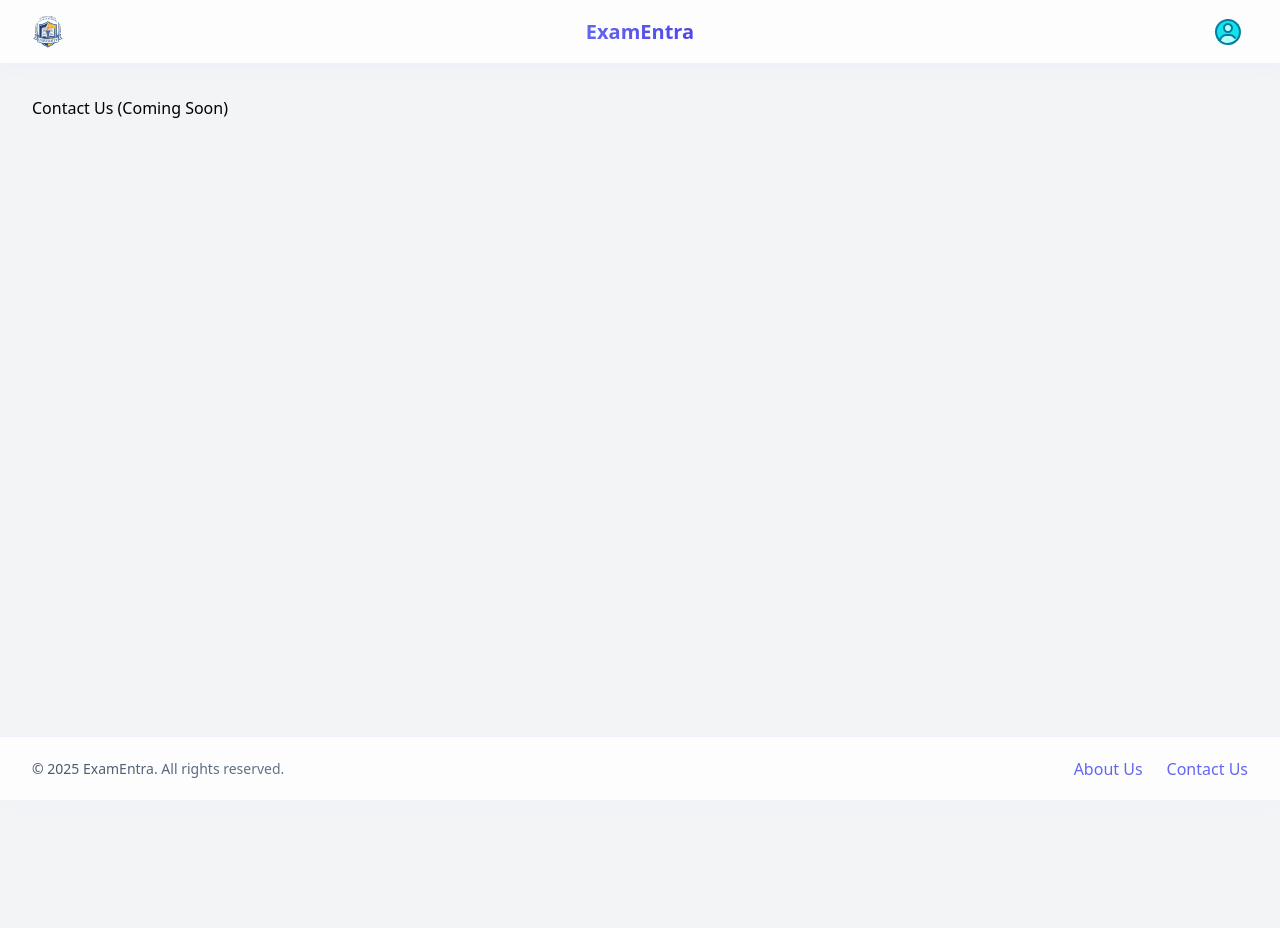
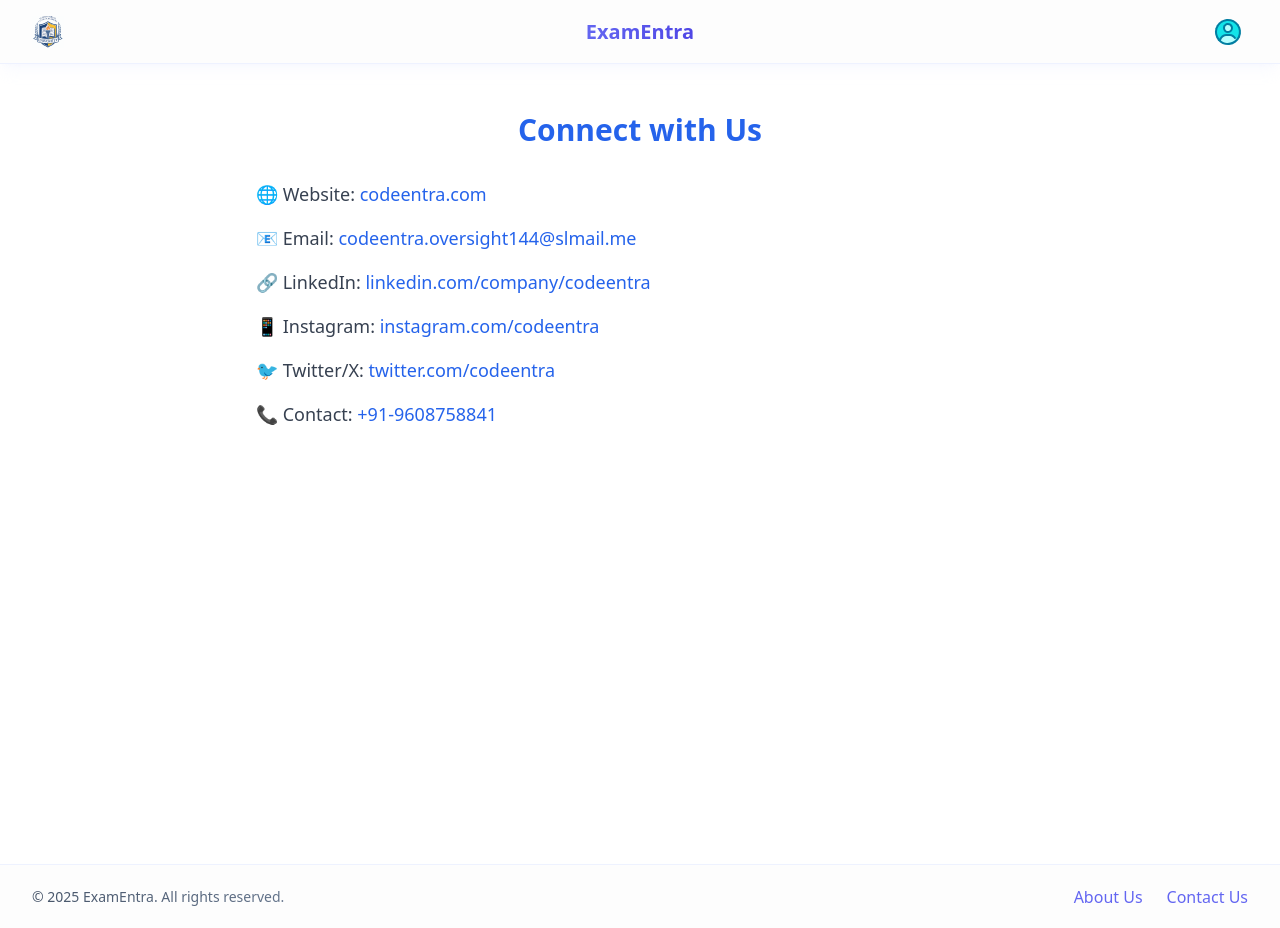
Before and after one commit to CodeEntraHQ/ExamPortal-Frontend, a React (Vite) app: page /contact-us in a window 1280 px wide. Before the commit the page ends 800 px from the top, so only its background shows below. Built offline with nearby package versions, Linux system fonts and the light colour scheme.

Commit message:
initial change in about and contact page

```diff
--- a/src/pages/AboutUs.jsx
+++ b/src/pages/AboutUs.jsx
@@ -1,3 +1,47 @@
-export default function AboutUs() {
-  return <div className="p-8">About Us (Coming Soon)</div>;
-}
+const About = () => {
+  return (
+    <div className="min-h-screen bg-white py-12 px-6">
+      <div className="max-w-4xl mx-auto">
+        <h1 className="text-3xl font-bold text-center text-blue-600 mb-8">
+          About College Exam Portal
+        </h1>
+
+        <p className="mb-4 text-gray-700">
+          <strong>College Name:</strong> Dashrath Prasad Singh Group of
+          Institutions (DPSGI)
+        </p>
+        <p className="mb-4 text-gray-700">
+          <strong>College Exam Portal</strong> is a modern online exam
+          management system designed for DPSGI to make exams easy, secure, and
+          paperless. Students can take exams from anywhere, and teachers can
+          easily create tests and publish results.
+        </p>
+
+        <h2 className="text-2xl font-semibold mt-6 mb-4">Key Features</h2>
+        <ul className="list-disc list-inside space-y-2 text-gray-700">
+          <li>✔ User-friendly interface</li>
+          <li>✔ Secure student login</li>
+          <li>✔ Automated result generation</li>
+          <li>✔ Anytime, anywhere access</li>
+        </ul>
+
+        <p className="mt-6 mb-4 text-gray-700">
+          This portal is designed and developed by <strong>CodeEntra</strong>.
+        </p>
+
+        <h2 className="text-2xl font-semibold mt-6 mb-4">About CodeEntra</h2>
+        <p className="mb-4 text-gray-700">
+          CodeEntra is a trusted IT company that builds custom portals and
+          digital solutions for schools, colleges, and universities. Our team
+          focuses on making every solution secure, scalable, and easy to use.
+        </p>
+        <p className="text-gray-700">
+          <strong>Our Mission:</strong> Empowering education through smart
+          technology.
+        </p>
+      </div>
+    </div>
+  );
+};
+
+export default About;
--- a/src/pages/ContactUs.jsx
+++ b/src/pages/ContactUs.jsx
@@ -1,3 +1,76 @@
 export default function ContactUs() {
-  return <div className="p-8">Contact Us (Coming Soon)</div>;
+  return (
+    <div className="min-h-screen bg-white py-12 px-6">
+      <div className="max-w-3xl mx-auto">
+        <h1 className="text-3xl font-bold text-center text-blue-600 mb-8">
+          Connect with Us
+        </h1>
+
+        <ul className="space-y-4 text-gray-700 text-lg">
+          <li>
+            🌐 Website:{' '}
+            <a
+              href="https://codeentra.com"
+              target="_blank"
+              rel="noreferrer"
+              className="text-blue-600 hover:underline"
+            >
+              codeentra.com
+            </a>
+          </li>
+          <li>
+            📧 Email:{' '}
+            <a
+              href="mailto:codeentra.oversight144@slmail.me"
+              className="text-blue-600 hover:underline"
+            >
+              codeentra.oversight144@slmail.me
+            </a>
+          </li>
+          <li>
+            🔗 LinkedIn:{' '}
+            <a
+              href="https://linkedin.com/company/codeentra"
+              target="_blank"
+              rel="noreferrer"
+              className="text-blue-600 hover:underline"
+            >
+              linkedin.com/company/codeentra
+            </a>
+          </li>
+          <li>
+            📱 Instagram:{' '}
+            <a
+              href="https://instagram.com/codeentra"
+              target="_blank"
+              rel="noreferrer"
+              className="text-blue-600 hover:underline"
+            >
+              instagram.com/codeentra
+            </a>
+          </li>
+          <li>
+            🐦 Twitter/X:{' '}
+            <a
+              href="https://twitter.com/codeentra"
+              target="_blank"
+              rel="noreferrer"
+              className="text-blue-600 hover:underline"
+            >
+              twitter.com/codeentra
+            </a>
+          </li>
+          <li>
+            📞 Contact:{' '}
+            <a
+              href="tel:+919608758841"
+              className="text-blue-600 hover:underline"
+            >
+              +91-9608758841
+            </a>
+          </li>
+        </ul>
+      </div>
+    </div>
+  );
 }
```
